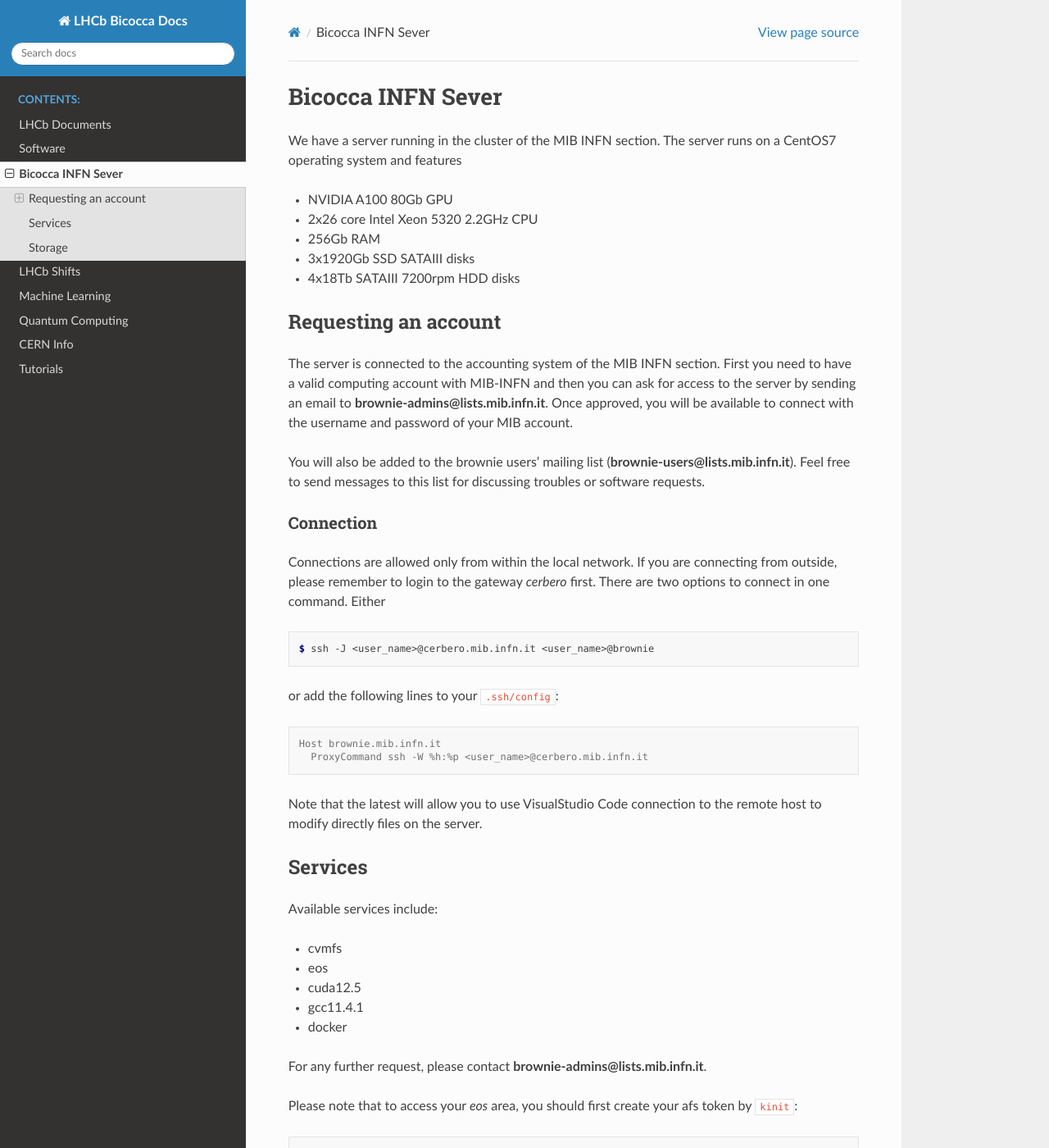
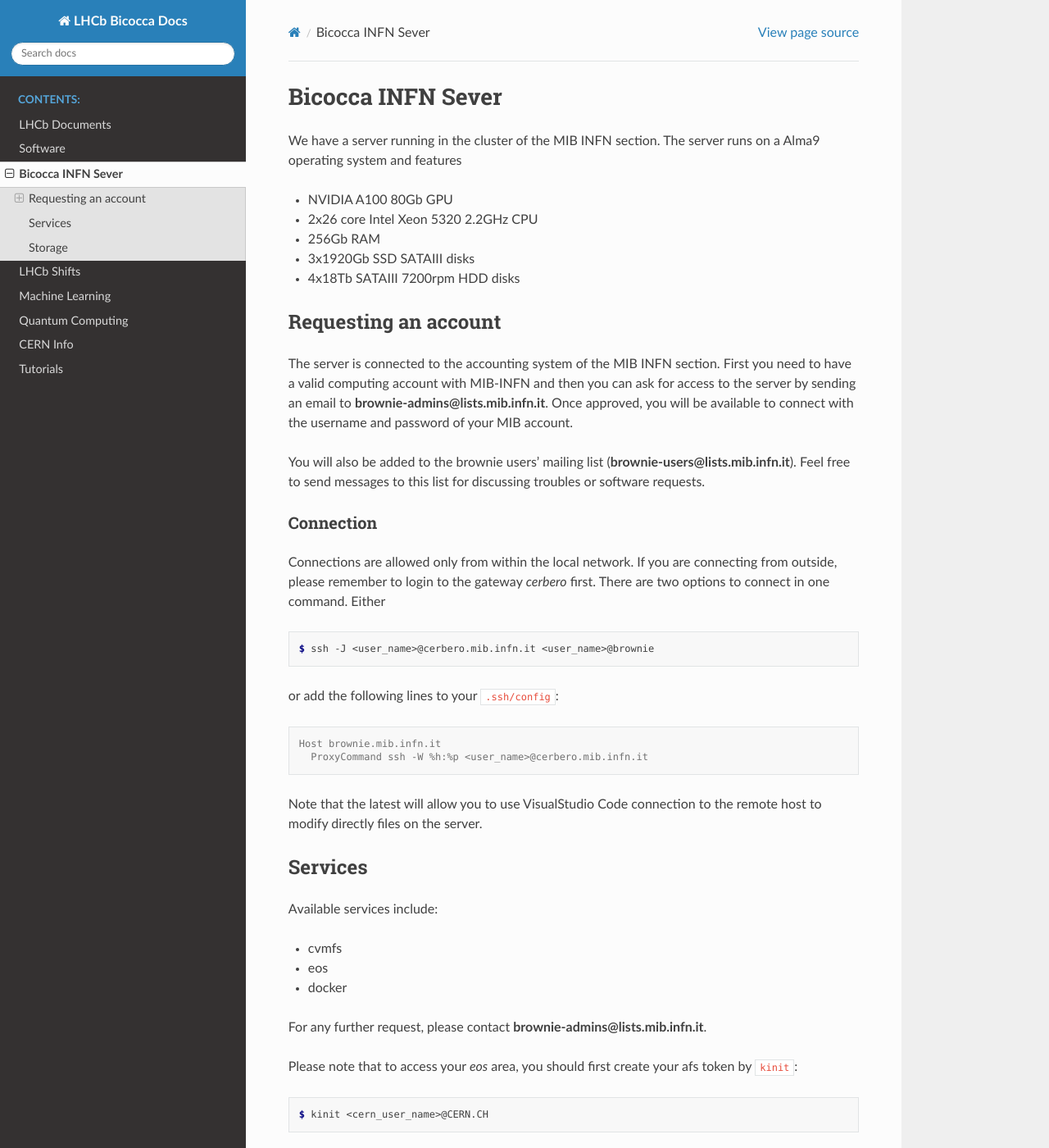
Before and after one commit to lhcb-bicocca/documentation, a Sphinx documentation site: the page built from docs/source/server.rst, in a window 1280 px wide and 1400 px high. Shown: the whole window at 82% size. Built offline with Sphinx 7.4.7 and the Read the Docs theme 3.1.0, drawn with Linux system fonts in a browser that asks for light colours; some of the changed text lies outside the part shown.

Commit message:
Update server.rst
Updated description of Brownie

```diff
--- a/docs/source/server.rst
+++ b/docs/source/server.rst
@@ -1,7 +1,7 @@
 Bicocca INFN Sever
 ##################
 We have a server running in the cluster of the MIB INFN section.
-The server runs on a CentOS7 operating system and features
+The server runs on a Alma9 operating system and features
 
 - NVIDIA A100 80Gb GPU
 - 2x26 core Intel Xeon 5320 2.2GHz CPU
@@ -43,8 +43,6 @@
 
 - cvmfs
 - eos
-- cuda12.5
-- gcc11.4.1
 - docker
 
 For any further request, please contact **brownie-admins@lists.mib.infn.it**.
@@ -55,12 +53,12 @@
 
   $ kinit <cern_user_name>@CERN.CH
 
-The CUDA libraries are not automatically available at login, to load them
-
-.. code-block:: console
-
-  $ load_cuda
-
+.. The CUDA libraries are not automatically available at login, to load them
+..
+.. .. code-block:: console
+..
+..  $ load_cuda
+..
 To use ROOT the simplest is to load an environment from cvmfs
 
 .. code-block:: console
```
